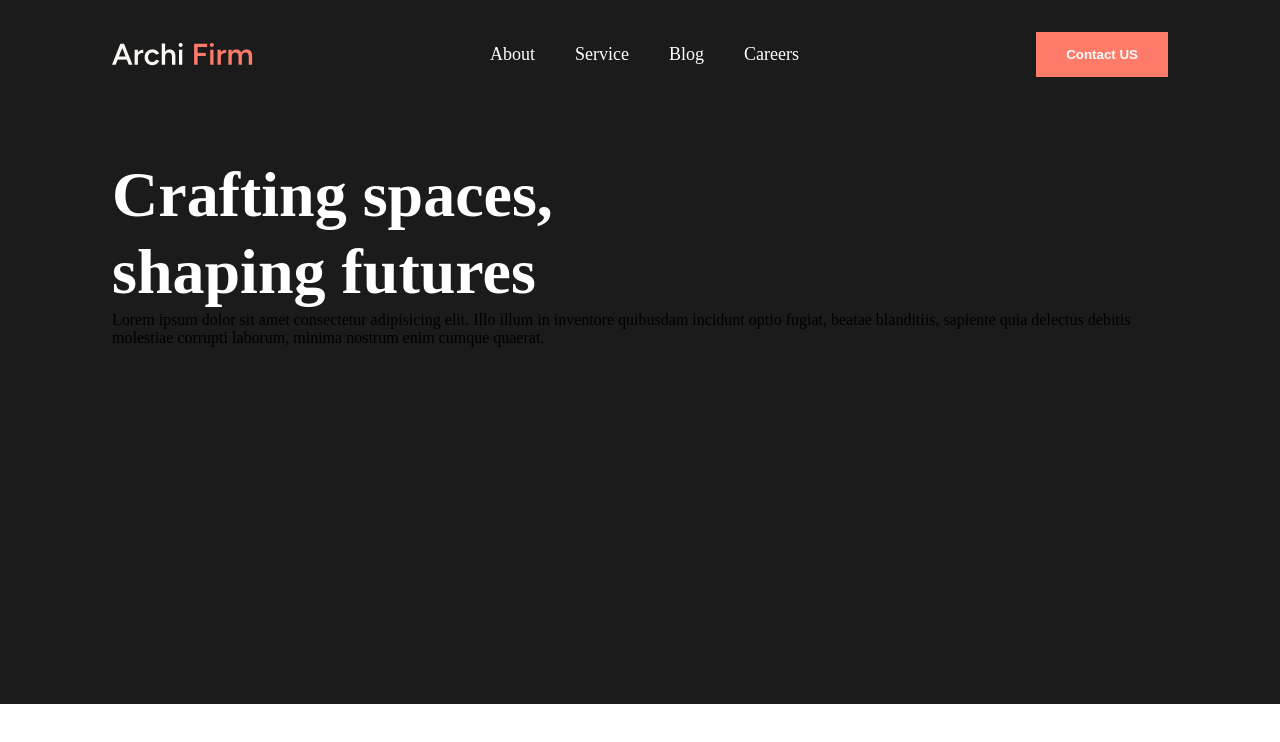
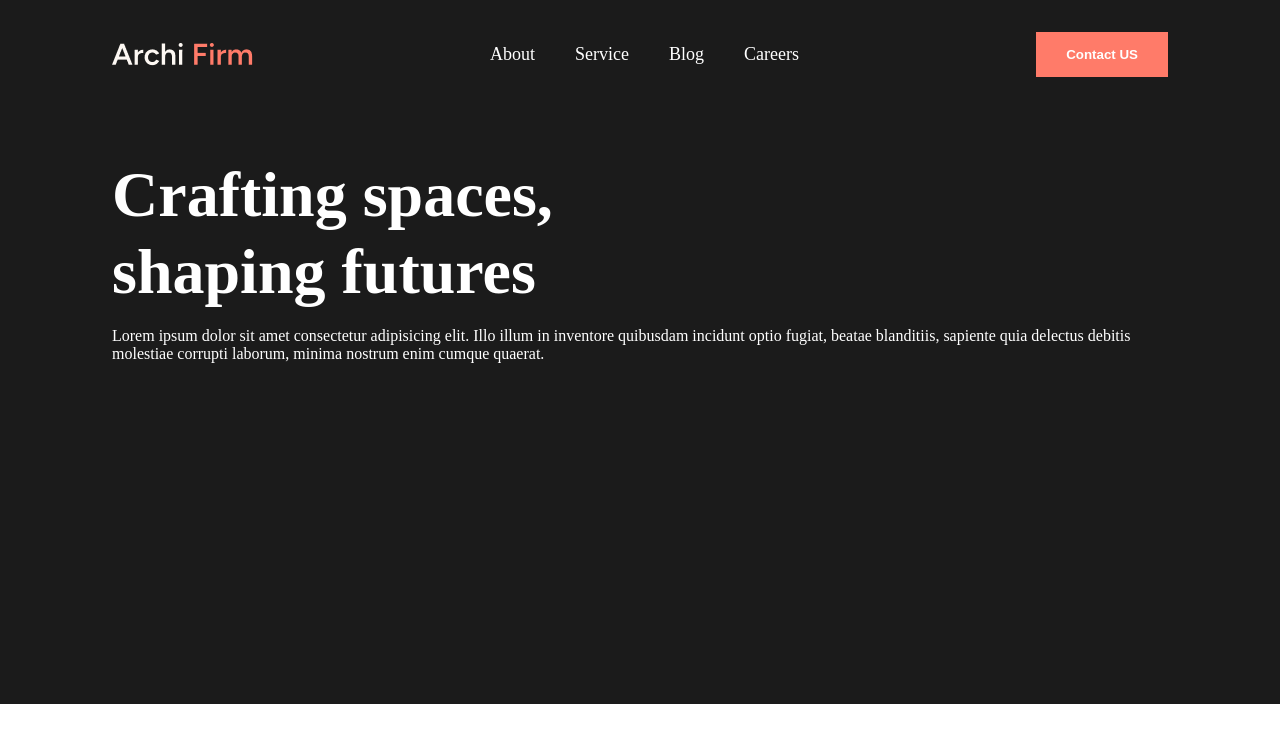
Before and after one commit to gabrieljcoutinho/Projeto-Archi-Firm, a React (Create React App) app: page / in a window 1280 px wide. Shown: the top 742 px of the page. Built offline with nearby package versions, Linux system fonts and the light colour scheme.

Commit message:
cotenu apragrafo

```diff
--- a/src/Css/Header.css
+++ b/src/Css/Header.css
@@ -63,3 +63,8 @@
     max-width: 600px;
     line-height: 1.2;
 }
+
+.paragrafoHeader{
+    color: #fff;
+    padding-top: 1rem;
+}
```
